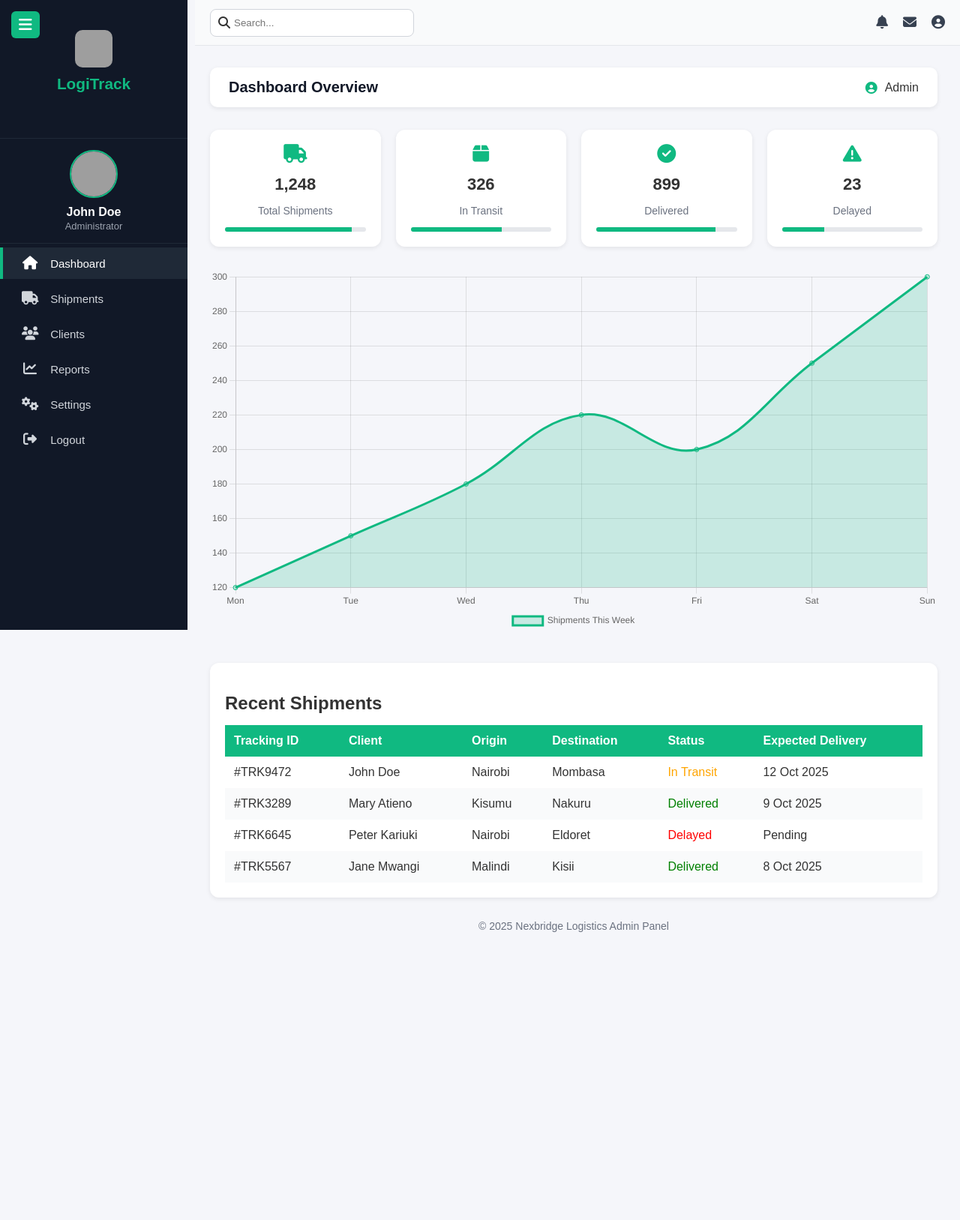
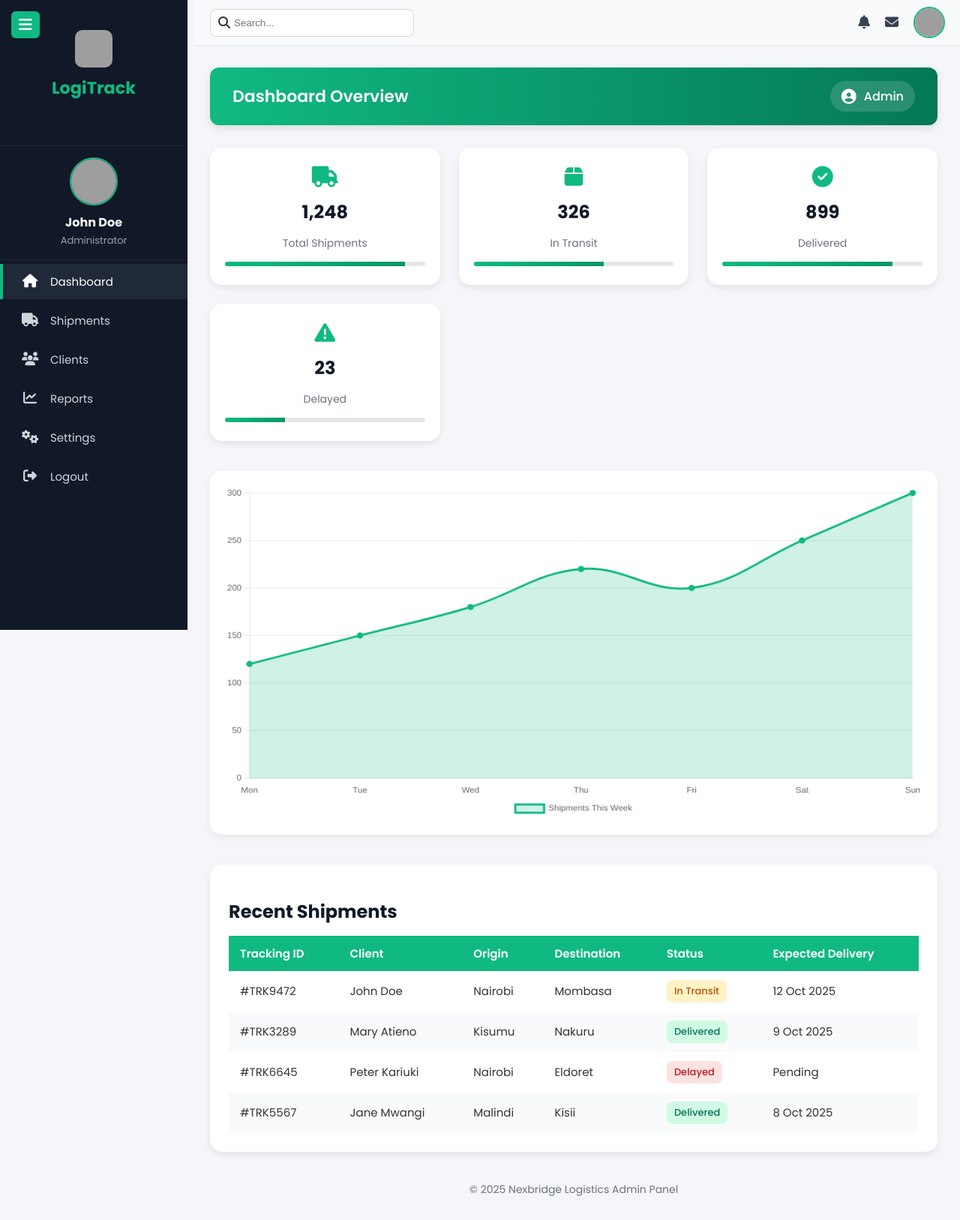
Before and after one commit to Maxwellkiptoo/tsfreighters, a PHP site: page /tsfreighters/app/Views/a/dash.php in a window 1280 px wide. Shown: the whole page at 75% size. Before the commit the page ends 1243 px from the top, so only its background shows below. Run offline with PHP 8.4, Linux system fonts and the light colour scheme; grey boxes are pictures that could not be loaded.

Commit message:
refactor dashboard and sidebar layout for improved structure, responsiveness, and user experience

```diff
--- a/app/Views/a/dash.php
+++ b/app/Views/a/dash.php
@@ -6,6 +6,7 @@
 <meta name="viewport" content="width=device-width, initial-scale=1.0">
 <title>Logistics Admin Dashboard</title>
 <link rel="stylesheet" href="https://cdnjs.cloudflare.com/ajax/libs/font-awesome/6.5.0/css/all.min.css">
+<link href="https://fonts.googleapis.com/css2?family=Poppins:wght@400;500;600;700&display=swap" rel="stylesheet">
 
 <style>
 body {
@@ -16,6 +17,40 @@ body {
   overflow-x: hidden;
 }
 
+/* --- Header --- */
+header {
+  background: linear-gradient(90deg, #10b981, #047857);
+  padding: 18px 30px;
+  border-radius: 12px;
+  display: flex;
+  justify-content: space-between;
+  align-items: center;
+  color: white;
+  box-shadow: 0 4px 12px rgba(0,0,0,0.1);
+}
+header h1 {
+  font-size: 22px;
+  font-weight: 600;
+  margin: 0;
+}
+header .user {
+  display: flex;
+  align-items: center;
+  font-weight: 500;
+  background: rgba(255,255,255,0.15);
+  padding: 8px 15px;
+  border-radius: 30px;
+  transition: 0.3s;
+}
+header .user i {
+  margin-right: 10px;
+  font-size: 20px;
+}
+header .user:hover {
+  background: rgba(255,255,255,0.3);
+}
+
+/* --- Sidebar --- */
 .sidebar {
   width: 250px;
   background: #111827;
@@ -27,13 +62,12 @@ body {
   padding: 20px 0;
   z-index: 10;
 }
-
 .sidebar h2 {
   text-align: center;
   color: #10b981;
   margin-bottom: 40px;
+  font-size: 1.4rem;
 }
-
 .sidebar a {
   display: block;
   color: #d1d5db;
@@ -43,139 +77,126 @@ body {
   border-left: 4px solid transparent;
   transition: 0.3s;
 }
-
 .sidebar a:hover, .sidebar a.active {
   background: #1f2937;
   border-left: 4px solid #10b981;
   color: #fff;
 }
 
-/* Main Content */
+/* --- Main Content --- */
 .main-content {
   margin-left: 250px;
   padding: 30px;
 }
 
-header {
-  background: white;
-  padding: 15px 25px;
-  border-radius: 10px;
-  display: flex;
-  justify-content: space-between;
-  align-items: center;
-  box-shadow: 0 2px 6px rgba(0,0,0,0.08);
-}
-
-header h1 {
-  margin: 0;
-  font-size: 20px;
-  color: #111827;
-}
-
-header .user {
-  display: flex;
-  align-items: center;
-}
-
-header .user i {
-  margin-right: 10px;
-  color: #10b981;
-}
-
-/* Cards */
+/* --- Dashboard Cards --- */
 .dashboard-cards {
   display: grid;
-  grid-template-columns: repeat(auto-fit, minmax(220px, 1fr));
-  gap: 20px;
+  grid-template-columns: repeat(auto-fit, minmax(230px, 1fr));
+  gap: 25px;
   margin-top: 30px;
 }
-
 .card {
-  background: white;
-  padding: 20px;
-  border-radius: 12px;
-  box-shadow: 0 2px 6px rgba(0,0,0,0.08);
+  background: rgba(255,255,255,0.95);
+  backdrop-filter: blur(8px);
+  padding: 25px 20px;
+  border-radius: 16px;
+  box-shadow: 0 4px 10px rgba(0,0,0,0.08);
   text-align: center;
-  transition: 0.3s;
+  transition: all 0.3s ease;
   position: relative;
   overflow: hidden;
 }
-
+.card:hover {
+  transform: translateY(-6px);
+  box-shadow: 0 8px 18px rgba(0,0,0,0.12);
+}
 .card i {
-  font-size: 25px;
+  font-size: 28px;
   color: #10b981;
   margin-bottom: 10px;
 }
-
 .card h3 {
   margin: 5px 0;
-  font-size: 22px;
+  font-size: 24px;
+  color: #111827;
 }
-
 .card p {
   font-size: 14px;
   color: #6b7280;
 }
-
 .progress {
   height: 6px;
   background: #e5e7eb;
   border-radius: 10px;
   overflow: hidden;
-  margin-top: 10px;
+  margin-top: 12px;
 }
-
 .progress-bar {
   height: 6px;
-  background: #10b981;
+  background: linear-gradient(90deg, #10b981, #059669);
   width: 0%;
   transition: width 1s ease-in-out;
 }
 
-/* Table Section */
+/* --- Chart --- */
+canvas {
+  width: 100%;
+  height: 300px;
+  margin-top: 40px;
+  background: white;
+  border-radius: 16px;
+  box-shadow: 0 4px 10px rgba(0,0,0,0.06);
+  padding: 20px;
+}
+
+/* --- Table Section --- */
 .table-section {
   background: white;
   margin-top: 40px;
-  border-radius: 12px;
-  box-shadow: 0 2px 6px rgba(0,0,0,0.08);
-  padding: 20px;
+  border-radius: 16px;
+  box-shadow: 0 4px 10px rgba(0,0,0,0.08);
+  padding: 25px;
 }
-
 .table-section h2 {
   margin-bottom: 15px;
+  color: #111827;
 }
-
 table {
   width: 100%;
   border-collapse: collapse;
+  font-size: 15px;
 }
-
 table th, table td {
   text-align: left;
-  padding: 12px;
+  padding: 12px 15px;
 }
-
 table th {
   background: #10b981;
   color: white;
+  font-weight: 600;
 }
-
 table tr:nth-child(even) {
   background: #f9fafb;
 }
+.status {
+  padding: 5px 10px;
+  border-radius: 8px;
+  font-weight: 500;
+  font-size: 13px;
+  text-align: center;
+  display: inline-block;
+}
+.status.delivered { background: #d1fae5; color: #047857; }
+.status.transit { background: #fef3c7; color: #b45309; }
+.status.delayed { background: #fee2e2; color: #b91c1c; }
 
-/* Footer */
+/* --- Footer --- */
 footer {
-  margin-top: 30px;
+  margin-top: 40px;
   text-align: center;
   font-size: 14px;
   color: #6b7280;
-}
-
-canvas {
-  width: 100%;
-  height: 300px;
-  margin-top: 30px;
 }
 </style>
 </head>
@@ -233,10 +254,10 @@ canvas {
         </tr>
       </thead>
       <tbody>
-        <tr><td>#TRK9472</td><td>John Doe</td><td>Nairobi</td><td>Mombasa</td><td style="color:orange;">In Transit</td><td>12 Oct 2025</td></tr>
-        <tr><td>#TRK3289</td><td>Mary Atieno</td><td>Kisumu</td><td>Nakuru</td><td style="color:green;">Delivered</td><td>9 Oct 2025</td></tr>
-        <tr><td>#TRK6645</td><td>Peter Kariuki</td><td>Nairobi</td><td>Eldoret</td><td style="color:red;">Delayed</td><td>Pending</td></tr>
-        <tr><td>#TRK5567</td><td>Jane Mwangi</td><td>Malindi</td><td>Kisii</td><td style="color:green;">Delivered</td><td>8 Oct 2025</td></tr>
+        <tr><td>#TRK9472</td><td>John Doe</td><td>Nairobi</td><td>Mombasa</td><td><span class="status transit">In Transit</span></td><td>12 Oct 2025</td></tr>
+        <tr><td>#TRK3289</td><td>Mary Atieno</td><td>Kisumu</td><td>Nakuru</td><td><span class="status delivered">Delivered</span></td><td>9 Oct 2025</td></tr>
+        <tr><td>#TRK6645</td><td>Peter Kariuki</td><td>Nairobi</td><td>Eldoret</td><td><span class="status delayed">Delayed</span></td><td>Pending</td></tr>
+        <tr><td>#TRK5567</td><td>Jane Mwangi</td><td>Malindi</td><td>Kisii</td><td><span class="status delivered">Delivered</span></td><td>8 Oct 2025</td></tr>
       </tbody>
     </table>
   </div>
@@ -251,12 +272,10 @@ document.querySelectorAll('.counter').forEach(counter => {
   const updateCount = () => {
     const target = +counter.getAttribute('data-target');
     const count = +counter.innerText;
-    const speed = 30;
-    const increment = target / 100;
-
+    const increment = target / 80;
     if (count < target) {
       counter.innerText = Math.ceil(count + increment);
-      setTimeout(updateCount, speed);
+      setTimeout(updateCount, 20);
     } else {
       counter.innerText = target.toLocaleString();
     }
@@ -264,14 +283,14 @@ document.querySelectorAll('.counter').forEach(counter => {
   updateCount();
 });
 
-// Progress Bars Animation
+// Animate Progress Bars
 document.querySelectorAll('.progress-bar').forEach(bar => {
   setTimeout(() => {
     bar.style.width = bar.getAttribute('data-width');
-  }, 500);
+  }, 400);
 });
 
-// Chart.js Mock Data
+// Chart.js Setup
 const ctx = document.getElementById('shipmentChart');
 new Chart(ctx, {
   type: 'line',
@@ -283,12 +302,20 @@ new Chart(ctx, {
       borderColor: '#10b981',
       backgroundColor: 'rgba(16,185,129,0.2)',
       fill: true,
-      tension: 0.4
+      tension: 0.4,
+      borderWidth: 3,
+      pointBackgroundColor: '#10b981'
     }]
   },
   options: {
     responsive: true,
-    plugins: { legend: { display: true, position: 'bottom' } }
+    plugins: {
+      legend: { display: true, position: 'bottom' }
+    },
+    scales: {
+      y: { beginAtZero: true, grid: { color: '#e5e7eb' } },
+      x: { grid: { color: 'transparent' } }
+    }
   }
 });
 </script>
--- a/app/Views/a/layout/sidebar.php
+++ b/app/Views/a/layout/sidebar.php
@@ -1,8 +1,8 @@
-<!-- ✅ Final Logistics Admin Dashboard (Fully Functional & Responsive) -->
+<!-- ✅ Fully Functional Admin Dashboard Layout (with Header, Sidebar, and Profile Dropdown) -->
 <link rel="stylesheet" href="https://cdnjs.cloudflare.com/ajax/libs/font-awesome/6.5.0/css/all.min.css">
 
 <style>
-/* Sidebar container */
+/* Sidebar */
 .sidebar {
   width: 260px;
   background: #111827;
@@ -11,23 +11,20 @@
   top: 0;
   left: 0;
   color: white;
-  padding-top: 0;
   transition: all 0.3s ease;
   overflow-y: auto;
   z-index: 1000;
 }
 
-/* Sidebar collapsed */
-.sidebar.collapsed {
-  width: 80px;
-}
+.sidebar.collapsed { width: 80px; }
 
-/* Company Logo */
+/* Logo */
 .logo-section {
   text-align: center;
   padding: 20px 0;
   border-bottom: 1px solid #1f2937;
 }
+
 .logo-section img {
   width: 50px;
   height: 50px;
@@ -41,33 +38,23 @@
 }
 .sidebar.collapsed .logo-section h2 { display: none; }
 
-/* Mini Profile Card */
+/* Profile */
 .profile-card {
   text-align: center;
   padding: 15px;
   border-bottom: 1px solid #1f2937;
 }
 .profile-card img {
-  width: 60px;
-  height: 60px;
-  border-radius: 50%;
-  margin-bottom: 10px;
-  border: 2px solid #10b981;
+  width: 60px; height: 60px; border-radius: 50%;
+  margin-bottom: 10px; border: 2px solid #10b981;
 }
-.profile-card h4 {
-  font-size: 16px;
-  color: #fff;
-  margin: 0;
-}
-.profile-card p {
-  font-size: 13px;
-  color: #9ca3af;
-  margin: 2px 0 0;
-}
+.profile-card h4 { color: #fff; margin: 0; font-size: 16px; }
+.profile-card p { color: #9ca3af; margin: 2px 0 0; font-size: 13px; }
+
 .sidebar.collapsed .profile-card h4,
 .sidebar.collapsed .profile-card p { display: none; }
 
-/* Sidebar links */
+/* Sidebar Links */
 .sidebar a {
   display: flex;
   align-items: center;
@@ -85,7 +72,6 @@
   text-align: center;
   margin-right: 12px;
   font-size: 18px;
-  transition: 0.3s;
 }
 .sidebar.collapsed a span { display: none; }
 .sidebar a:hover, .sidebar a.active {
@@ -97,7 +83,10 @@
 
 /* Scrollbar */
 .sidebar::-webkit-scrollbar { width: 6px; }
-.sidebar::-webkit-scrollbar-thumb { background-color: #10b981; border-radius: 10px; }
+.sidebar::-webkit-scrollbar-thumb {
+  background-color: #10b981;
+  border-radius: 10px;
+}
 
 /* Toggle Button */
 .toggle-btn {
@@ -115,7 +104,7 @@
   transition: all 0.3s ease;
 }
 
-/* Sticky Header */
+/* Header */
 .top-header {
   position: fixed;
   top: 0;
@@ -133,7 +122,7 @@
 }
 .sidebar.collapsed ~ .top-header { left: 80px; }
 
-/* Header elements */
+/* Search Box */
 .search-box {
   display: flex;
   align-items: center;
@@ -144,18 +133,17 @@
   width: 250px;
 }
 .search-box input {
-  border: none;
-  outline: none;
-  background: none;
-  padding: 5px;
-  flex: 1;
+  border: none; outline: none; background: none;
+  padding: 5px; flex: 1;
 }
+
+/* Header Icons */
 .header-icons {
   display: flex;
   align-items: center;
+  gap: 20px;
 }
 .header-icons i {
-  margin-left: 20px;
   font-size: 18px;
   color: #374151;
   cursor: pointer;
@@ -164,42 +152,41 @@
 .header-icons i:hover { color: #10b981; }
 
 /* Profile Dropdown */
-.profile-menu {
+.profile-dropdown {
   position: relative;
 }
-.profile-menu img {
-  width: 35px;
-  height: 35px;
+.profile-dropdown img {
+  width: 38px;
+  height: 38px;
   border-radius: 50%;
   cursor: pointer;
   border: 2px solid #10b981;
 }
-.dropdown {
+.dropdown-menu {
+  display: none;
   position: absolute;
   right: 0;
-  top: 45px;
-  background: #fff;
-  border: 1px solid #e5e7eb;
+  top: 50px;
+  background: white;
+  border: 1px solid #d1d5db;
   border-radius: 8px;
+  box-shadow: 0 4px 8px rgba(0,0,0,0.1);
   width: 150px;
-  box-shadow: 0 2px 10px rgba(0,0,0,0.1);
-  display: none;
-  z-index: 999;
+  z-index: 2000;
 }
-.dropdown a {
+.dropdown-menu a {
   display: block;
-  padding: 10px;
+  padding: 10px 15px;
+  color: #111827;
   text-decoration: none;
-  color: #111827;
-  transition: 0.2s;
+  font-size: 14px;
 }
-.dropdown a:hover {
+.dropdown-menu a:hover {
   background: #f3f4f6;
   color: #10b981;
 }
-.profile-menu.active .dropdown { display: block; }
 
-/* Main content */
+/* Main Content */
 .main-content {
   margin-left: 260px;
   margin-top: 60px;
@@ -215,16 +202,16 @@
   .logo-section h2,
   .profile-card h4,
   .profile-card p { display: none; }
-  .top-header, .main-content { left: 80px; margin-left: 80px; }
+  .top-header, .main-content { margin-left: 80px; left: 80px; }
 }
 @media (max-width: 768px) {
   .sidebar { left: -260px; width: 260px; }
   .sidebar.active { left: 0; }
-  .top-header, .main-content { left: 0; margin-left: 0; }
+  .top-header, .main-content { margin-left: 0; left: 0; }
 }
 </style>
 
-<!-- Sidebar Toggle -->
+<!-- Toggle Button -->
 <button class="toggle-btn" id="menuToggle">
   <i class="fa fa-bars"></i>
 </button>
@@ -259,23 +246,22 @@
   <div class="header-icons">
     <i class="fa fa-bell"></i>
     <i class="fa fa-envelope"></i>
-
-    <div class="profile-menu" id="profileMenu">
-      <i class="fa fa-user-circle"></i>
-      <div class="dropdown">
-        <a href="#"><i class="fa fa-user"></i> Profile</a>
-        <a href="#"><i class="fa fa-cog"></i> Settings</a>
+    <div class="profile-dropdown" id="profileDropdown">
+      <img src="https://i.pravatar.cc/38" alt="User Profile">
+      <div class="dropdown-menu" id="dropdownMenu">
+        <a href="#"><i class="fa fa-user-cog"></i> Settings</a>
         <a href="#"><i class="fa fa-sign-out-alt"></i> Logout</a>
       </div>
     </div>
   </div>
 </div>
 
-<!-- JS -->
+<!-- JavaScript -->
 <script>
 const toggleBtn = document.getElementById('menuToggle');
 const sidebar = document.getElementById('sidebar');
-const profileMenu = document.getElementById('profileMenu');
+const profileDropdown = document.getElementById('profileDropdown');
+const dropdownMenu = document.getElementById('dropdownMenu');
 
 toggleBtn.addEventListener('click', () => {
   if (window.innerWidth <= 768) sidebar.classList.toggle('active');
@@ -288,7 +274,10 @@ toggleBtn.addEventListener('click', () => {
       : '<i class="fa fa-angle-double-left"></i>';
 });
 
-profileMenu.addEventListener('click', () => {
-  profileMenu.classList.toggle('active');
+profileDropdown.addEventListener('click', (e) => {
+  e.stopPropagation();
+  dropdownMenu.style.display =
+    dropdownMenu.style.display === "block" ? "none" : "block";
 });
+document.addEventListener('click', () => dropdownMenu.style.display = "none");
 </script>
```
